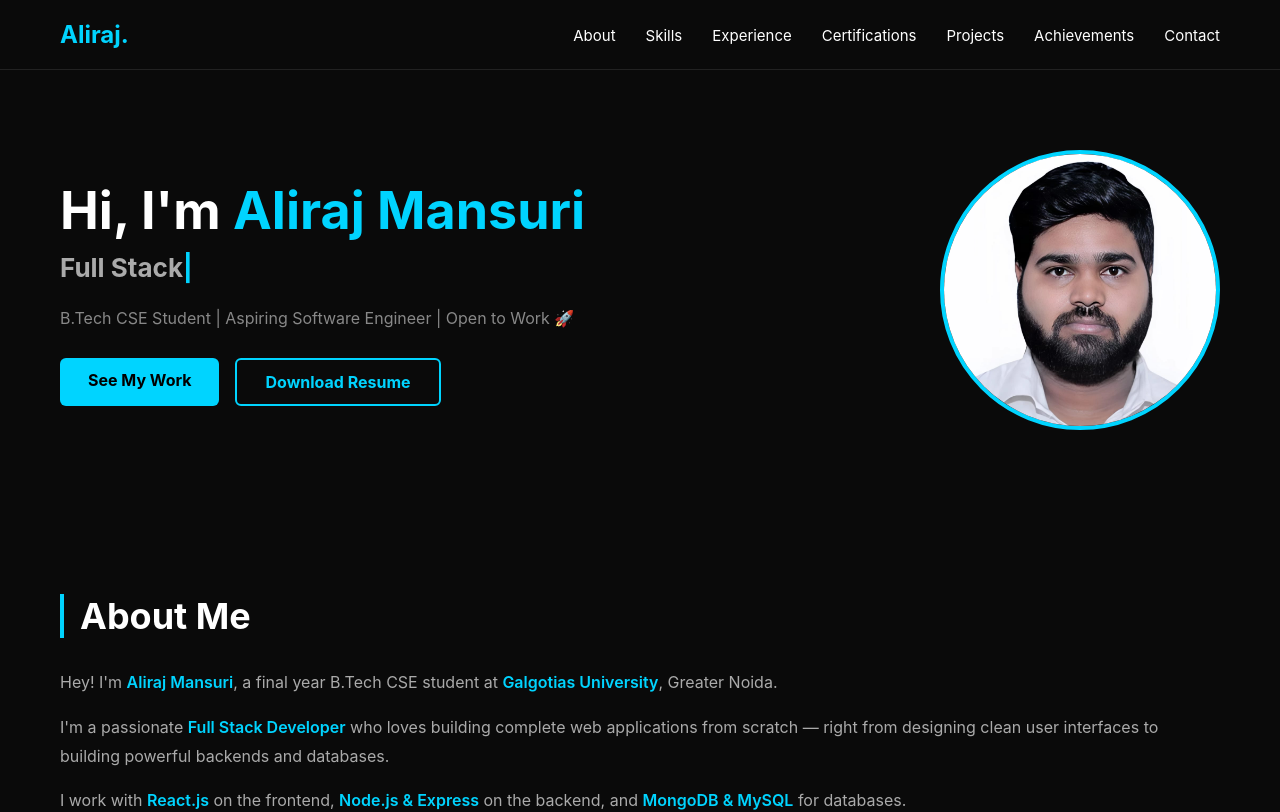
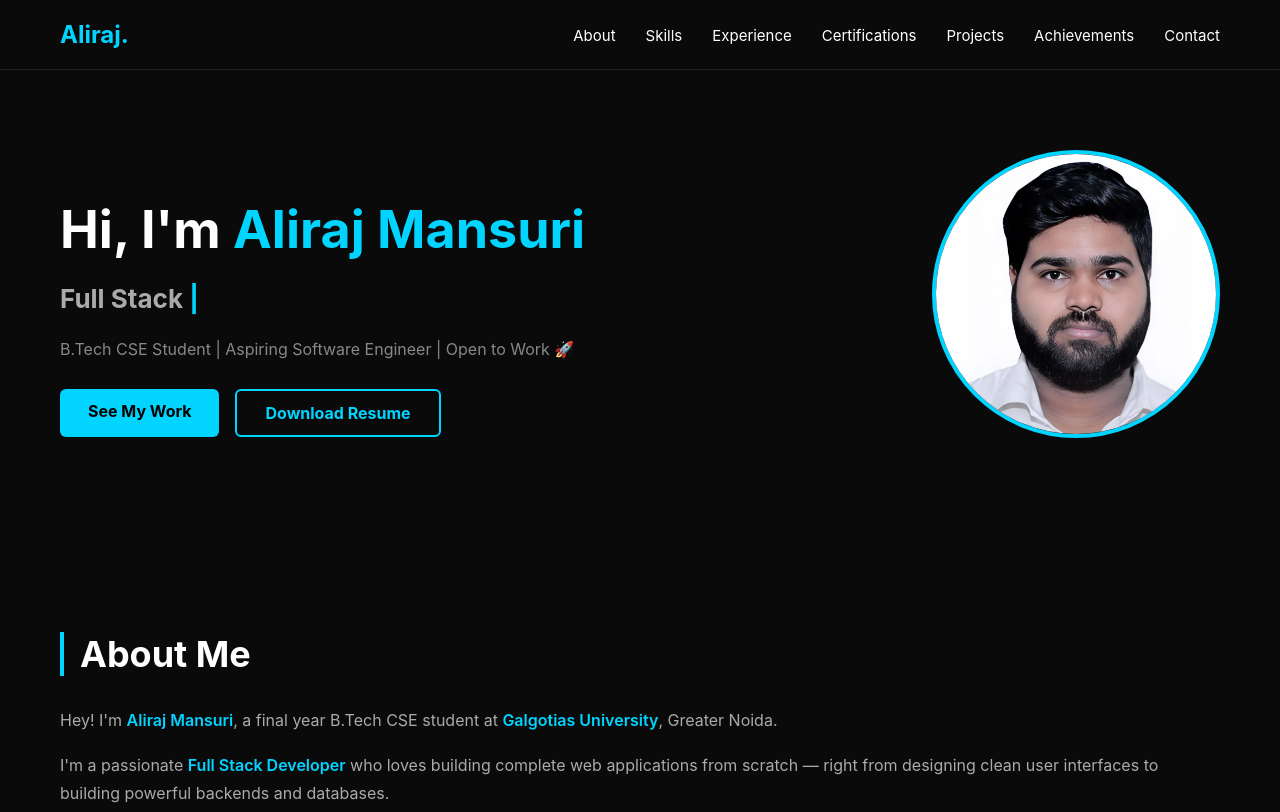
Before and after one commit to maliraj544/portfolio, a React (Create React App) app in the folder react-frontend/: page / in a window 1280 px wide. Shown: the top 812 px of the page. Built offline with nearby package versions, Linux system fonts and the light colour scheme.

Commit message:
reverted index.css changes

```diff
--- a/react-frontend/src/index.css
+++ b/react-frontend/src/index.css
@@ -1,16 +1,3 @@
-* {
-  margin: 0;
-  padding: 0;
-  box-sizing: border-box;
-}
-
-body {
-  overflow-x: hidden;
-  width: 100%;
-}
-
-
-
 
 body {
   margin: 0;
```
